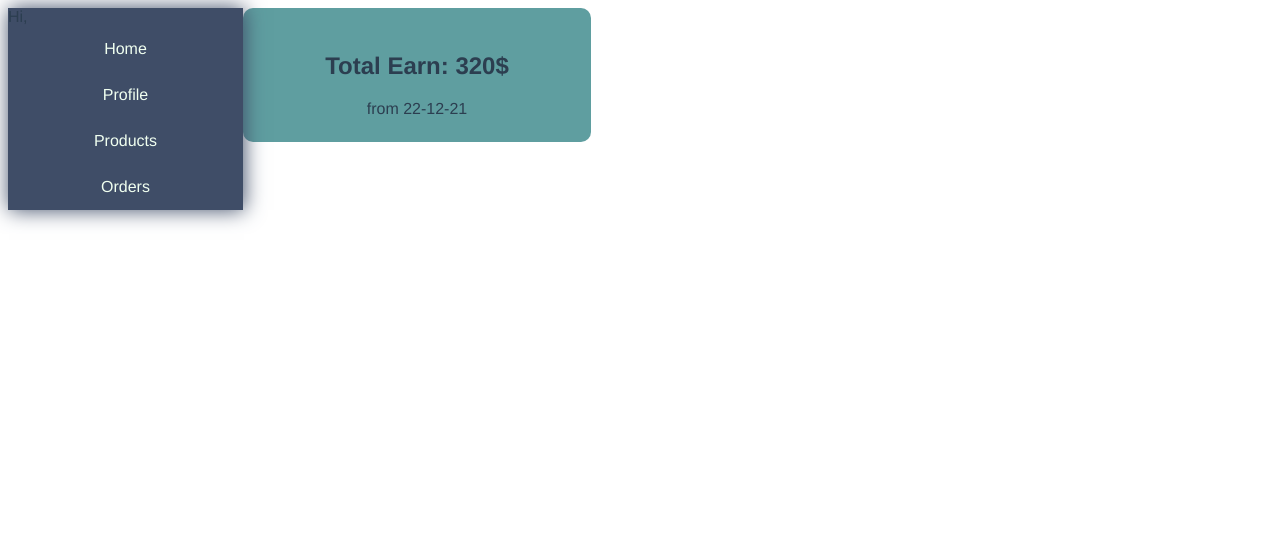
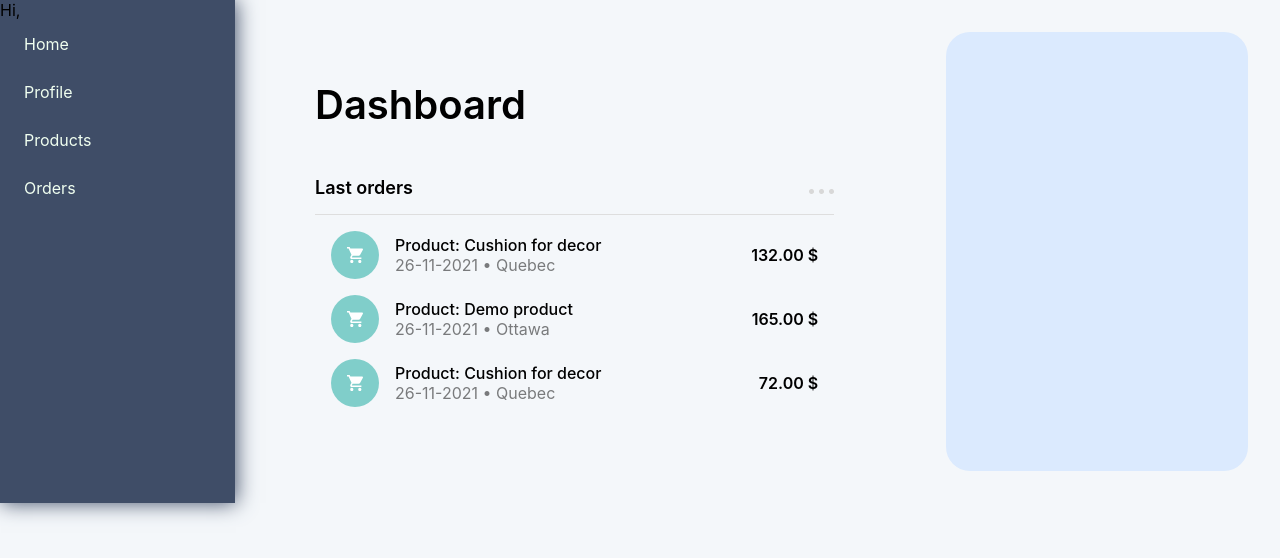
Before and after one commit to Snegurochka/dashboard-vue2-ts, a Vue app: page / in a window 1280 px wide. Shown: the top 558 px of the page. Built offline with nearby package versions, Linux system fonts and the light colour scheme.

Commit message:
ADD: last order block

```diff
--- a/src/App.vue
+++ b/src/App.vue
@@ -20,25 +20,51 @@ export default {
 </script>
 
 <style lang="scss">
+/* css reset */
+p,
+ol,
+ul {
+  margin: 0;
+  padding: 0;
+}
+
+button {
+  all: unset;
+}
+
+ol,
+ul {
+  list-style: none;
+}
+
+body {
+  margin: 0;
+  font-family: -apple-system, BlinkMacSystemFont, "Segoe UI", "Roboto", "Oxygen",
+    "Ubuntu", "Cantarell", "Fira Sans", "Droid Sans", "Helvetica Neue",
+    sans-serif;
+  -webkit-font-smoothing: antialiased;
+  -moz-osx-font-smoothing: grayscale;
+  background: var(--bg);
+}
+
+code {
+  font-family: source-code-pro, Menlo, Monaco, Consolas, "Courier New",
+    monospace;
+}
+
 :root {
   --maxWidth: 1280px;
   --white: #fff;
   --lightGrey: #dedede;
   --lightBlue: #dbeafe;
   --darkGrey: #3f4d67;
+  --bg: #f4f7fa;
   --primary: #80ceca;
   --primary-hover: #40a6a0;
 }
 
-#app {
-  font-family: Avenir, Helvetica, Arial, sans-serif;
-  -webkit-font-smoothing: antialiased;
-  -moz-osx-font-smoothing: grayscale;
-  text-align: center;
-  color: #2c3e50;
-}
-
 .main_wrapper {
+  max-width: 100%;
   display: grid;
   grid-template-columns: 235px 1fr;
 
--- /dev/null
+++ b/src/components/BaseBlockOverview.vue
@@ -0,0 +1,52 @@
+<template>
+  <section class="wrapper">
+    <header>
+      <span class="title">{{ header }}</span>
+      <button>
+        <img :src="optionIcon" />
+      </button>
+    </header>
+    <slot />
+  </section>
+</template>
+
+<script>
+import optionIcon from "@/assets/menuIcon.png";
+
+export default {
+  name: "BaseBlockOverview",
+  props: {
+    header: {
+      type: String,
+    },
+  },
+  data() {
+    return {
+      optionIcon,
+    };
+  },
+};
+</script>
+
+<style scoped lang="scss">
+.wrapper {
+  margin-top: 3rem;
+
+  header {
+    display: flex;
+    justify-content: space-between;
+    align-items: center;
+    padding-bottom: 1rem;
+    border-bottom: 0.5px solid var(--lightGrey);
+  }
+
+  button {
+    cursor: pointer;
+  }
+}
+
+.title {
+  font-size: 18px;
+  font-weight: 600;
+}
+</style>
--- /dev/null
+++ b/src/store/moc.js
@@ -0,0 +1,67 @@
+export const usersMoc = [
+  {
+    id: 1,
+    name: "Ann",
+  },
+  {
+    id: 2,
+    name: "Alex",
+  },
+  {
+    id: 3,
+    name: "Max",
+  },
+];
+
+export const LastOrdersMoc = [
+  {
+    id: 1,
+    customer: "Testt Reff",
+    product: "Cushion for decor",
+    ref: "JNMSCFEJW",
+    date: "26-11-2021",
+    location: "Quebec",
+    price: 132,
+    status: {
+      code: "Shipped",
+      id: 4,
+    },
+  },
+  {
+    id: 2,
+    customer: "Anna Snow",
+    product: "Demo product",
+    ref: "QWSSCFEJW",
+    date: "26-11-2021",
+    location: "Ottawa",
+    price: 165,
+    status: {
+      code: "Shipped",
+      id: 4,
+    },
+  },
+  {
+    id: 3,
+    customer: "Testt Reff",
+    product: "Cushion for decor",
+    ref: "JNMSCFEJW",
+    date: "26-11-2021",
+    location: "Quebec",
+    price: 72,
+    status: {
+      code: "Shipped",
+      id: 4,
+    },
+  },
+];
+
+export const salesMoc = [
+  {
+    label: "Cushion for decor",
+    value: 190,
+  },
+  {
+    label: "Demo product",
+    value: 320,
+  },
+];
--- a/src/views/Home.vue
+++ b/src/views/Home.vue
@@ -1,17 +1,97 @@
 <template>
-  <div class="home">
-    <BaseDashCard>
-      <h2 slot="heading">Total Earn: 320$</h2>
-      <span>from 22-12-21</span>
-    </BaseDashCard>
-  </div>
+  <section class="wrapp">
+    <main>
+      <h1>Dashboard</h1>
+      <BaseBlockOverview header="Last orders">
+        <ul>
+          <li v-for="order in LastOrdersMoc" :key="order.id" class="item">
+            <div class="itemLeft">
+              <div class="itemLabel">
+                <img src="@/assets/cartIcon.svg" :alt="order.product" />
+              </div>
+              <div class="itemDetails">
+                <p class="itemTitle">Product: {{ order.product }}</p>
+                <span class="itemTime">
+                  {{ order.date }} • {{ order.location }}
+                </span>
+              </div>
+            </div>
+            <span class="itemPrice"> {{ order.price.toFixed(2) }} $ </span>
+          </li>
+        </ul>
+      </BaseBlockOverview>
+    </main>
+    <aside class="asideOverview"></aside>
+  </section>
 </template>
 
-<script lang="ts">
-import { Component, Vue } from "vue-property-decorator";
+<script>
+// moc
+import { LastOrdersMoc } from "@/store/moc";
+export default {
+  name: "Home",
+  data() {
+    return {
+      LastOrdersMoc,
+    };
+  },
+};
+</script>
 
-@Component({
-  components: {},
-})
-export default class Home extends Vue {}
-</script>
+<style lang="scss" scoped>
+.wrapp {
+  display: grid;
+  grid-template-columns: 1fr 35%;
+
+  main {
+    padding: 5rem;
+  }
+}
+
+.item {
+  margin: 1rem;
+
+  display: flex;
+  justify-content: space-between;
+  align-items: center;
+}
+
+.itemLeft {
+  display: flex;
+  align-items: center;
+}
+
+.itemLabel {
+  width: 48px;
+  height: 48px;
+  border-radius: 50%;
+  background: var(--primary);
+
+  display: flex;
+  justify-content: center;
+  align-items: center;
+}
+
+.itemDetails {
+  margin-left: 1rem;
+}
+
+.itemTitle {
+  font-weight: 500;
+}
+
+.itemTime {
+  opacity: 0.5;
+}
+
+.itemPrice {
+  font-weight: 600;
+}
+
+.asideOverview {
+  background: var(--lightBlue);
+  margin: 2rem;
+  border-radius: 24px;
+  padding: 4rem 2rem;
+}
+</style>
```
Also changed, not shown: src/assets/cartIcon.svg (added), src/assets/menuIcon.png (added).
